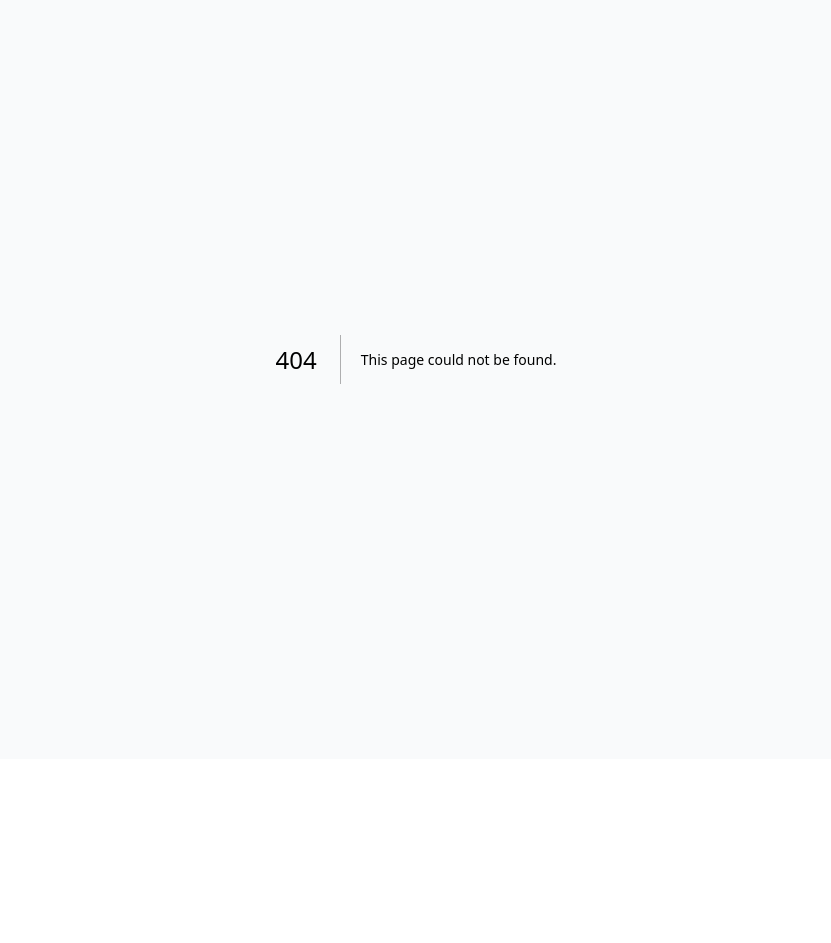
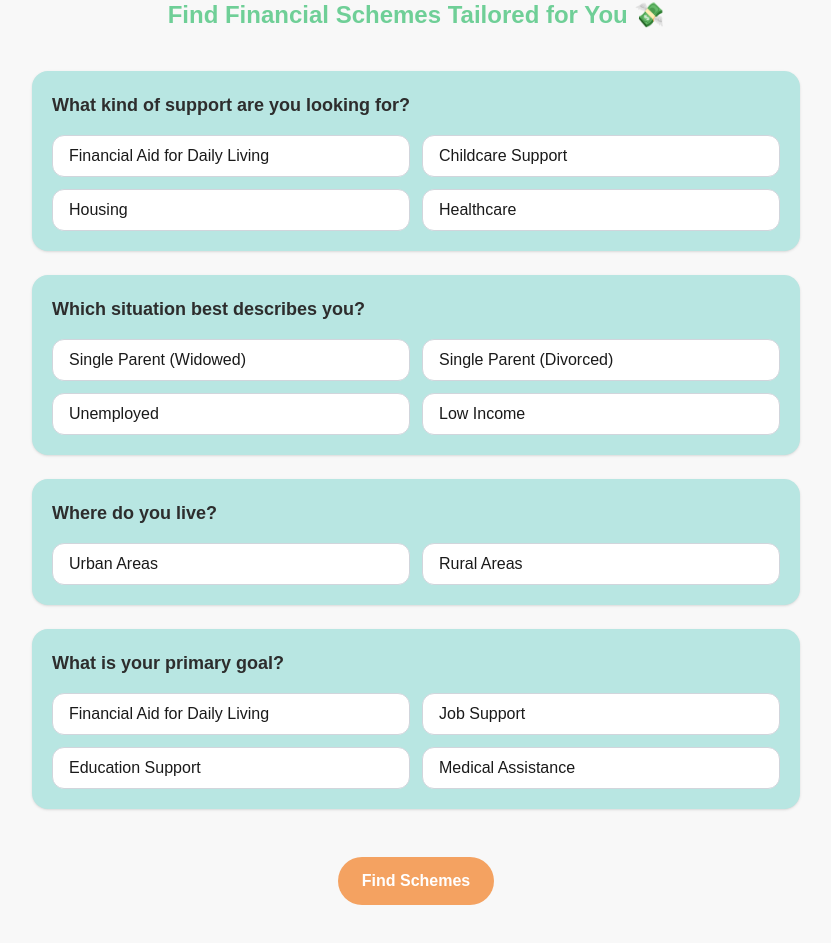
Before and after one commit to arorarish245/OneNest, a Next.js app in the folder frontend/: page /financial_schemes in a window 1280 px wide. Before the commit this address had no page. Shown: the part 113-1056 px from the top of the page, without its empty margins (224-1055 px from the left). Before the commit the page ends 872 px from the top, so only its background shows below. Built offline with nearby package versions, Linux system fonts and the light colour scheme.

Commit message:
Added Financial Schemes filter component and created the corresponding page

```diff
--- /dev/null
+++ b/frontend/src/app/components/SchemeQuestion.tsx
@@ -0,0 +1,42 @@
+import React from 'react';
+
+interface SchemeQuestionProps {
+  question: string;
+  options: string[];
+  selectedOption: string | null;
+  onSelect: (value: string) => void;
+}
+
+const SchemeQuestion: React.FC<SchemeQuestionProps> = ({
+  question,
+  options,
+  selectedOption,
+  onSelect,
+}) => {
+  return (
+    <div className="bg-[#B8E6E2] rounded-2xl p-5 shadow-sm">
+      <h2 className="text-lg font-semibold text-[#2D2D2D] mb-4">{question}</h2>
+      <div className="grid grid-cols-1 sm:grid-cols-2 gap-3">
+        {options.map((option, idx) => {
+          const isSelected = selectedOption === option;
+          return (
+            <button
+              key={idx}
+              onClick={() => onSelect(option)}
+              className={`text-left px-4 py-2 rounded-xl border transition-all duration-200 font-medium
+                ${
+                  isSelected
+                    ? 'bg-[#6FCF97] text-white border-[#6FCF97]'
+                    : 'bg-white text-[#1A1A1A] hover:bg-[#F0FDF6] border-gray-300'
+                }`}
+            >
+              {option}
+            </button>
+          );
+        })}
+      </div>
+    </div>
+  );
+};
+
+export default SchemeQuestion;
--- /dev/null
+++ b/frontend/src/app/financial_schemes/page.tsx
@@ -0,0 +1,106 @@
+'use client';
+
+import React, { useState } from 'react';
+import SchemeQuestion from '@/components/SchemeQuestion';
+import axios from 'axios';
+
+const FinancialSchemesPage = () => {
+  const [userHelpType, setUserHelpType] = useState<string | null>(null);
+  const [userSituation, setUserSituation] = useState<string | null>(null);
+  const [userRegion, setUserRegion] = useState<string | null>(null);
+  const [userGoal, setUserGoal] = useState<string | null>(null);
+  const [schemes, setSchemes] = useState<any[]>([]);
+  const [loading, setLoading] = useState(false);
+
+  const handleSubmit = async () => {
+    if (!userHelpType || !userSituation || !userRegion || !userGoal) return;
+
+    setLoading(true);
+    try {
+      const res = await axios.get('/api/financial-schemes', {
+        params: {
+          user_help_type: userHelpType,
+          user_situation: userSituation,
+          user_region: userRegion,
+          user_goal: userGoal
+        }
+      });
+      setSchemes(res.data);
+    } catch (err) {
+      console.error('Error fetching schemes:', err);
+    } finally {
+      setLoading(false);
+    }
+  };
+
+  return (
+    <div className="min-h-screen bg-[#F8F8F8] px-6 py-10">
+      <h1 className="text-2xl font-bold text-center text-[#6FCF97] mb-10">
+        Find Financial Schemes Tailored for You 💸
+      </h1>
+
+      <div className="max-w-3xl mx-auto space-y-6">
+        <SchemeQuestion
+          question="What kind of support are you looking for?"
+          options={['Financial Aid for Daily Living', 'Childcare Support', 'Housing', 'Healthcare']}
+          selectedOption={userHelpType}
+          onSelect={setUserHelpType}
+        />
+
+        <SchemeQuestion
+          question="Which situation best describes you?"
+          options={['Single Parent (Widowed)', 'Single Parent (Divorced)', 'Unemployed', 'Low Income']}
+          selectedOption={userSituation}
+          onSelect={setUserSituation}
+        />
+
+        <SchemeQuestion
+          question="Where do you live?"
+          options={['Urban Areas', 'Rural Areas']}
+          selectedOption={userRegion}
+          onSelect={setUserRegion}
+        />
+
+        <SchemeQuestion
+          question="What is your primary goal?"
+          options={['Financial Aid for Daily Living', 'Job Support', 'Education Support', 'Medical Assistance']}
+          selectedOption={userGoal}
+          onSelect={setUserGoal}
+        />
+
+        <div className="text-center">
+          <button
+            className="mt-6 px-6 py-3 rounded-full bg-[#F4A261] text-white font-semibold hover:bg-orange-500 transition"
+            onClick={handleSubmit}
+            disabled={loading}
+          >
+            {loading ? 'Searching...' : 'Find Schemes'}
+          </button>
+        </div>
+
+        {/* Results */}
+        {schemes.length > 0 && (
+          <div className="mt-10">
+            <h2 className="text-xl font-semibold text-teal-600 mb-4">Recommended Schemes</h2>
+            <div className="grid gap-4">
+              {schemes.map((scheme, idx) => (
+                <div
+                  key={idx}
+                  className="p-4 rounded-2xl shadow bg-white border-l-4 border-[#6FCF97]"
+                >
+                  <h3 className="text-lg font-semibold text-[#333]">{scheme.title}</h3>
+                  <p className="text-sm text-gray-600 mt-1">{scheme.description}</p>
+                  {scheme.region && (
+                    <p className="text-xs text-gray-400 mt-2">Region: {scheme.region}</p>
+                  )}
+                </div>
+              ))}
+            </div>
+          </div>
+        )}
+      </div>
+    </div>
+  );
+};
+
+export default FinancialSchemesPage;
```
